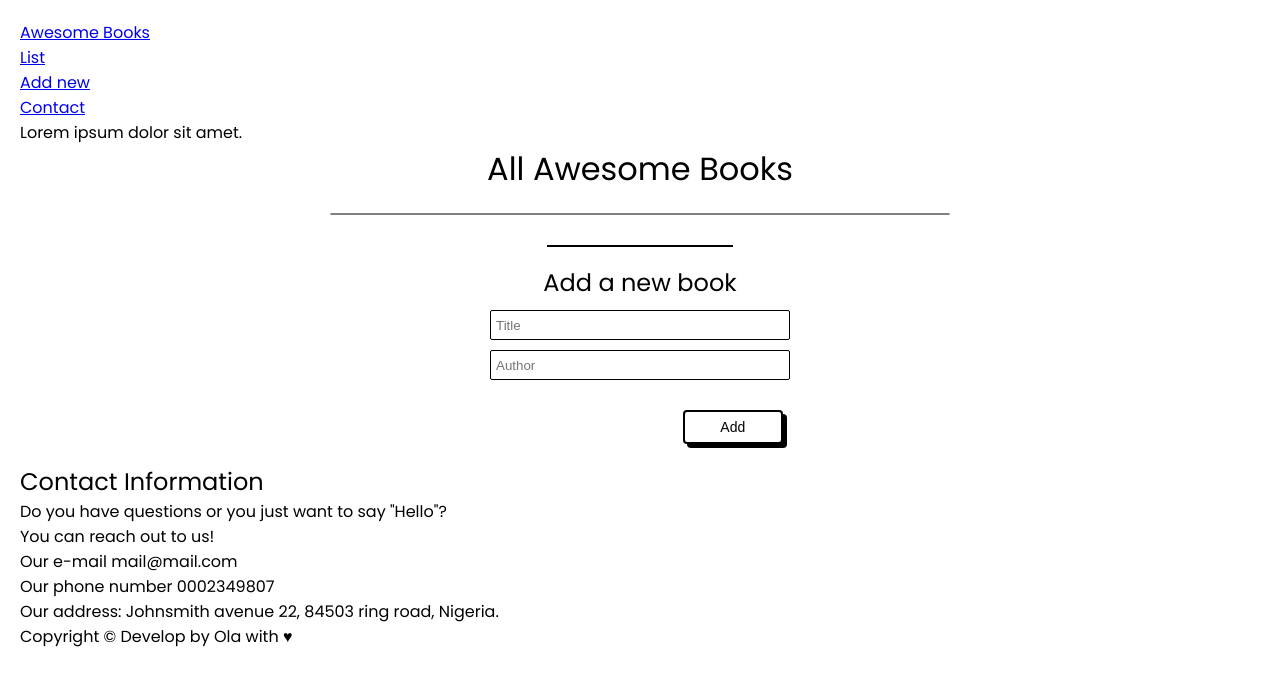
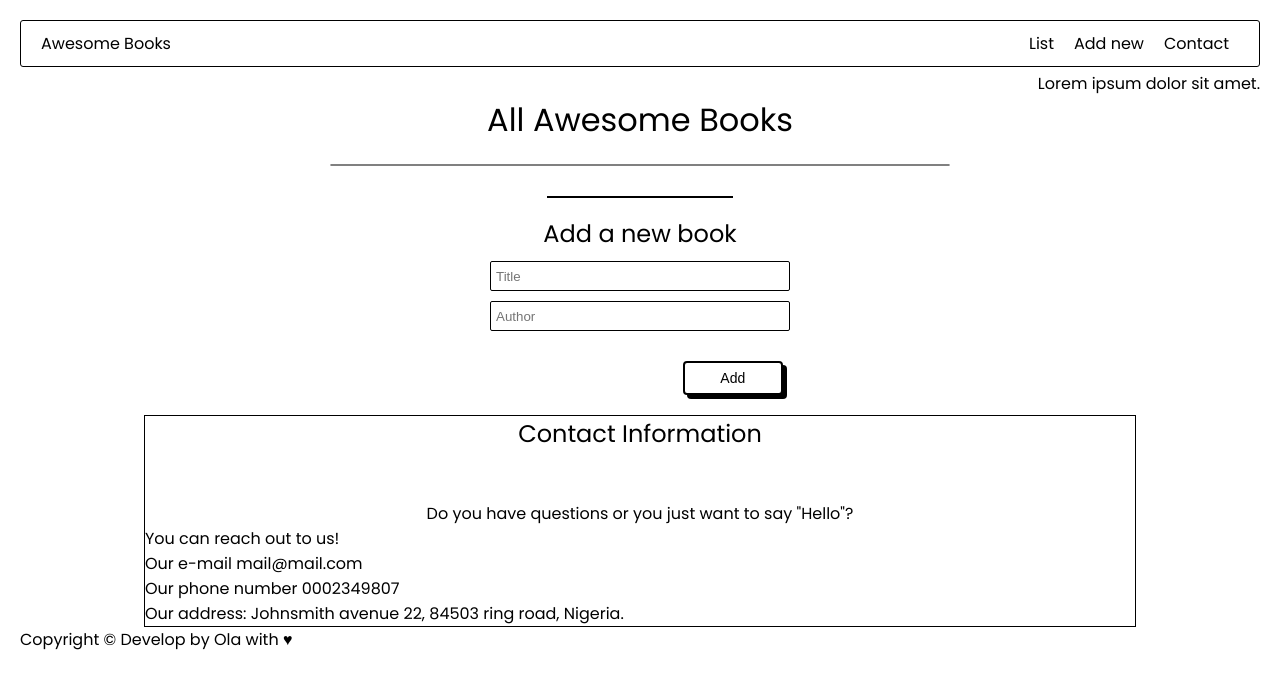
Before and after one commit to olaishola05/awesome-books, a website: page index.html in a window 1280 px wide. Drawn offline with Linux system fonts and the light colour scheme.

Commit message:
Add style to navbar, date && contact section

```diff
--- a/index.html
+++ b/index.html
@@ -14,7 +14,7 @@
   <body>
     <main class="container">
       <nav class="navBar">
-        <a href="#">Awesome Books</a>
+        <a href="#" class="logo">Awesome Books</a>
         <ul>
           <li><a href="#">List</a></li>
           <li><a href="#">Add new</a></li>
@@ -46,7 +46,7 @@
       <section class="contact-container">
         <h2>Contact Information</h2>
         <p>Do you have questions or you just want to say "Hello"?</p>
-        <p>You can reach out to us!</p>
+        <span>You can reach out to us!</span>
 
         <ul>
           <li>Our e-mail mail@mail.com</li>
--- a/style.scss
+++ b/style.scss
@@ -14,6 +14,36 @@ body {
     margin-bottom: 20px;
     text-align: center;
   }
+
+  .navBar {
+    padding: 0 20px 0 20px;
+    display: flex;
+    justify-content: space-between;
+    border: 1px solid #000;
+    border-radius: 3px;
+
+    a {
+      text-decoration: none;
+      color: #000;
+    }
+
+    .logo {
+      display: flex;
+      align-items: center;
+    }
+
+    ul {
+      display: flex;
+
+      li {
+        margin: 10px;
+      }
+    }
+  }
+
+  .date {
+    text-align: right;
+    margin-top: 4px;
   }
 
   #book-container {
@@ -167,3 +197,21 @@ body {
       }
     }
   }
+
+  .contact-container {
+    width: 80%;
+    margin: 0 auto;
+    border: 1px solid #000;
+
+    h2 {
+      margin-bottom: 50px;
+      text-align: center;
+    }
+    p {
+      text-align: center;
+    }
+    span {
+      text-align: center;
+    }
+  }
+}
```
Also changed, not shown: style.css, 1 other file. Lines whose indentation alone changed are shown as unchanged.
